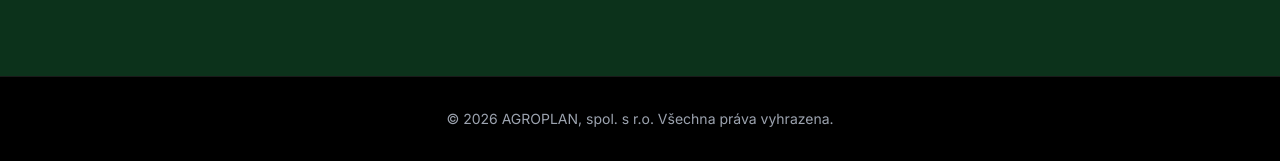
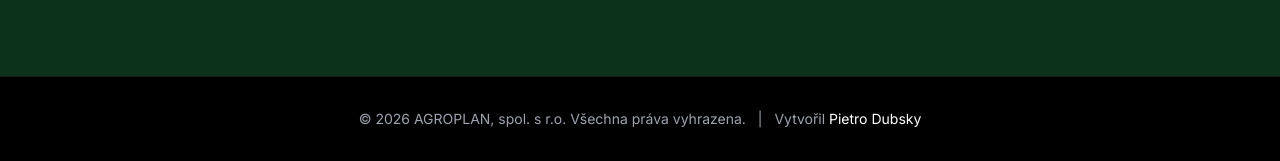
Before and after one commit to Pantaleus/agroplan.cz, a PHP site: page / in a window 1280 px wide. Shown: the part 3224-3385 px from the top of the page. Run offline with PHP 8.4, Linux system fonts and the light colour scheme; some libraries are stand-ins or nearby versions.

Commit message:
Feat: Add author credit to footer

```diff
--- a/app/Views/home.php
+++ b/app/Views/home.php
@@ -237,8 +237,12 @@
     </section>
 
     <footer class="bg-black text-white py-8 border-t border-white/10">
-        <div class="max-w-7xl mx-auto px-4 sm:px-6 lg:px-8 flex justify-center items-center">
-            <p class="text-gray-400 text-sm">&copy; <?= date('Y') ?> AGROPLAN, spol. s r.o. Všechna práva vyhrazena.</p>
+        <div class="max-w-7xl mx-auto px-4 sm:px-6 lg:px-8 flex justify-center items-center text-center">
+            <p class="text-gray-400 text-sm">
+                &copy; <?= date('Y') ?> AGROPLAN, spol. s r.o. Všechna práva vyhrazena.
+                <span class="hidden sm:inline mx-2">|</span><br class="sm:hidden">
+                Vytvořil <a href="https://petr-dubsky.cz" target="_blank" rel="noopener noreferrer" class="text-white hover:text-agroplan-light transition-colors font-medium">Pietro Dubsky</a>
+            </p>
         </div>
     </footer>
 
```
